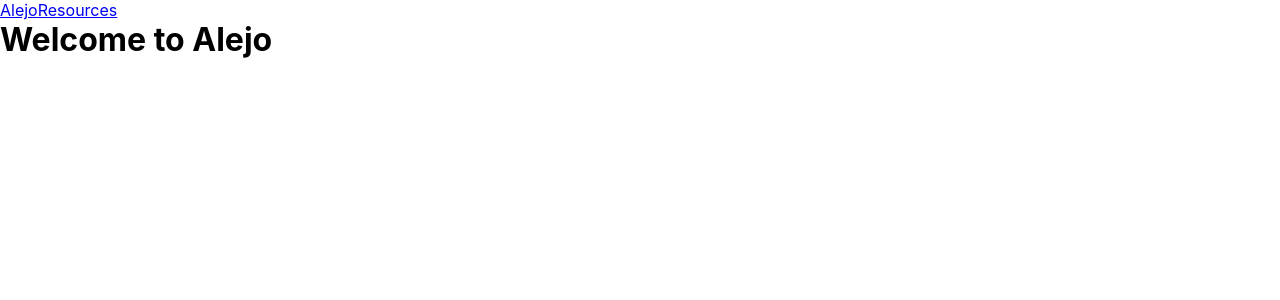
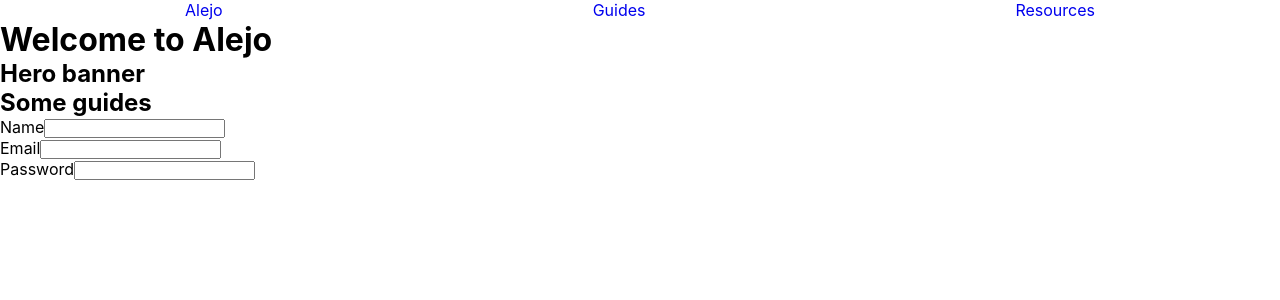
Before and after one commit to amierfaudzi/alejo, a React (Create React App) app: page / in a window 1280 px wide. Shown: the top 300 px of the page. Built offline with nearby package versions, Linux system fonts and the light colour scheme.

Commit message:
add Login skeleton

```diff
--- a/src/App.js
+++ b/src/App.js
@@ -6,6 +6,7 @@ import {
 import Home from './pages/Home/Home';
 import Navbar from './components/Navbar/Navbar';
 import Resources from './pages/Resources/Resources';
+import Guides from './pages/Guides/Guides';
 
 
 function App() {
@@ -13,7 +14,10 @@ function App() {
     <Router>
       <Navbar/>
       <Switch>
-        <Route path="/Resources" component={Resources}/>
+        <Route path="/resources" component={Resources}/>
+        <Route path="/guides" component={Guides}/>
+        {/* For any particular Guide */}
+        {/* <Route path="/guides/:id" component={Guides}/> */}
         <Route path="/" component={Home}/>
       </Switch>
     </Router>
--- /dev/null
+++ b/src/components/Login/Login.js
@@ -0,0 +1,22 @@
+import React from 'react'
+
+export default function Login() {
+    return (
+        <div>
+            <form>
+                <div>
+                    <label htmlFor="">Name</label>
+                    <input type="text" name="" id=""/>
+                </div>
+                <div>
+                    <label htmlFor="">Email</label>
+                    <input type="email" name="" id=""/>
+                </div>
+                <div>
+                    <label htmlFor="">Password</label>
+                    <input type="password"/>
+                </div>
+            </form>
+        </div>
+    )
+}
--- a/src/components/Navbar/Navbar.js
+++ b/src/components/Navbar/Navbar.js
@@ -1,11 +1,13 @@
 import React from 'react';
 import { Link } from 'react-router-dom';
+import './Navbar.scss';
 
 export default function Navbar() {
     return (
-        <nav>
-            <Link to='/'>Alejo</Link>
-            <Link to='/Resources'>Resources</Link>
+        <nav className="navbar">
+            <Link className="link" to='/'>Alejo</Link>
+            <Link className="link" to='/guides'>Guides</Link>
+            <Link className="link" to='/resources'>Resources</Link>
         </nav>
     )
 }
--- a/src/components/Navbar/Navbar.scss
+++ b/src/components/Navbar/Navbar.scss
@@ -0,0 +1,8 @@
+.navbar {
+    display: flex;
+    justify-content: space-around;
+}
+
+.link {
+    text-decoration: none;
+}
--- /dev/null
+++ b/src/pages/Guides/Guides.js
@@ -0,0 +1,10 @@
+import React from 'react'
+
+export default function Guides() {
+    return (
+        <div>
+            <h1>Meet our guides</h1>
+            <p>Call in all the guides profile</p>
+        </div>
+    )
+}
--- a/src/pages/Home/Home.js
+++ b/src/pages/Home/Home.js
@@ -1,9 +1,13 @@
 import React from 'react'
+import Login from '../../components/Login/Login'
 
 export default function Home() {
     return (
         <div>
             <h1>Welcome to Alejo</h1>
+            <h2>Hero banner</h2>
+            <h2>Some guides</h2>
+            <Login/>
         </div>
     )
 }
```
Also changed, not shown: src/components/Login/Login.scss (added), src/pages/Guides/Guides.scss (added).
